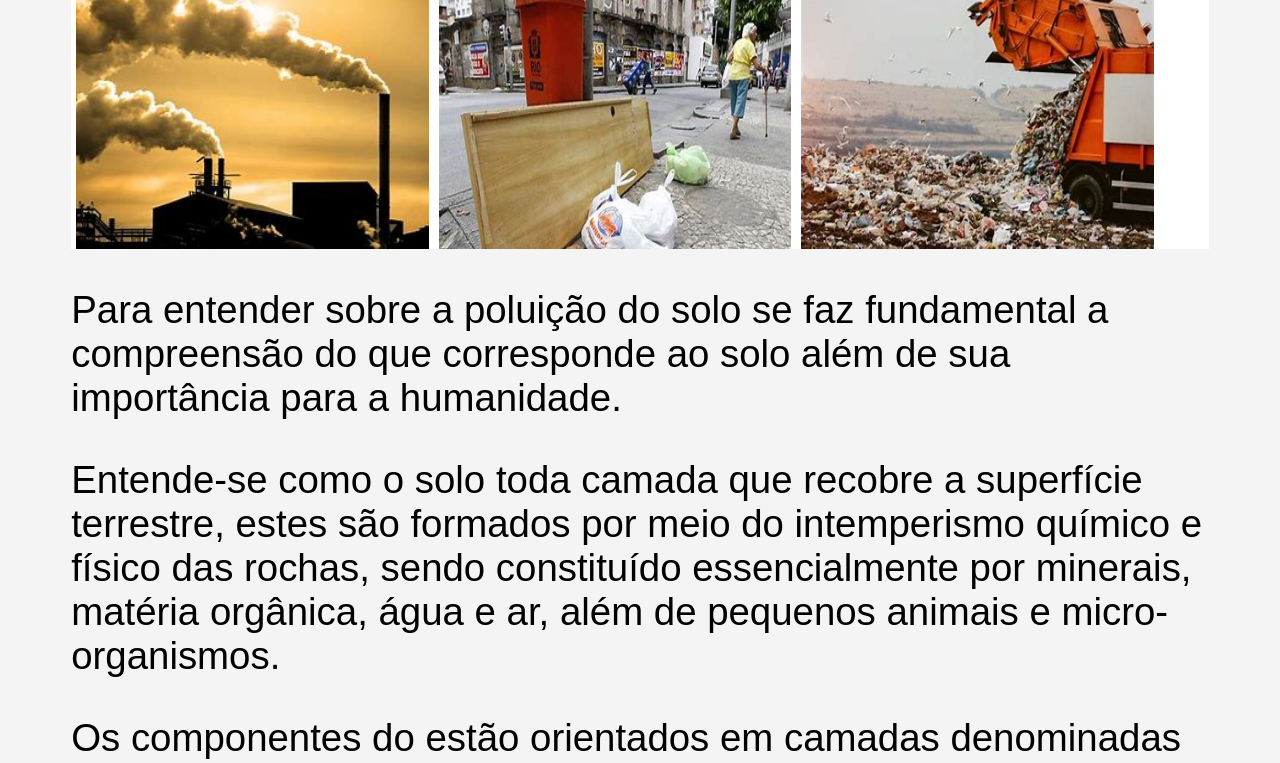
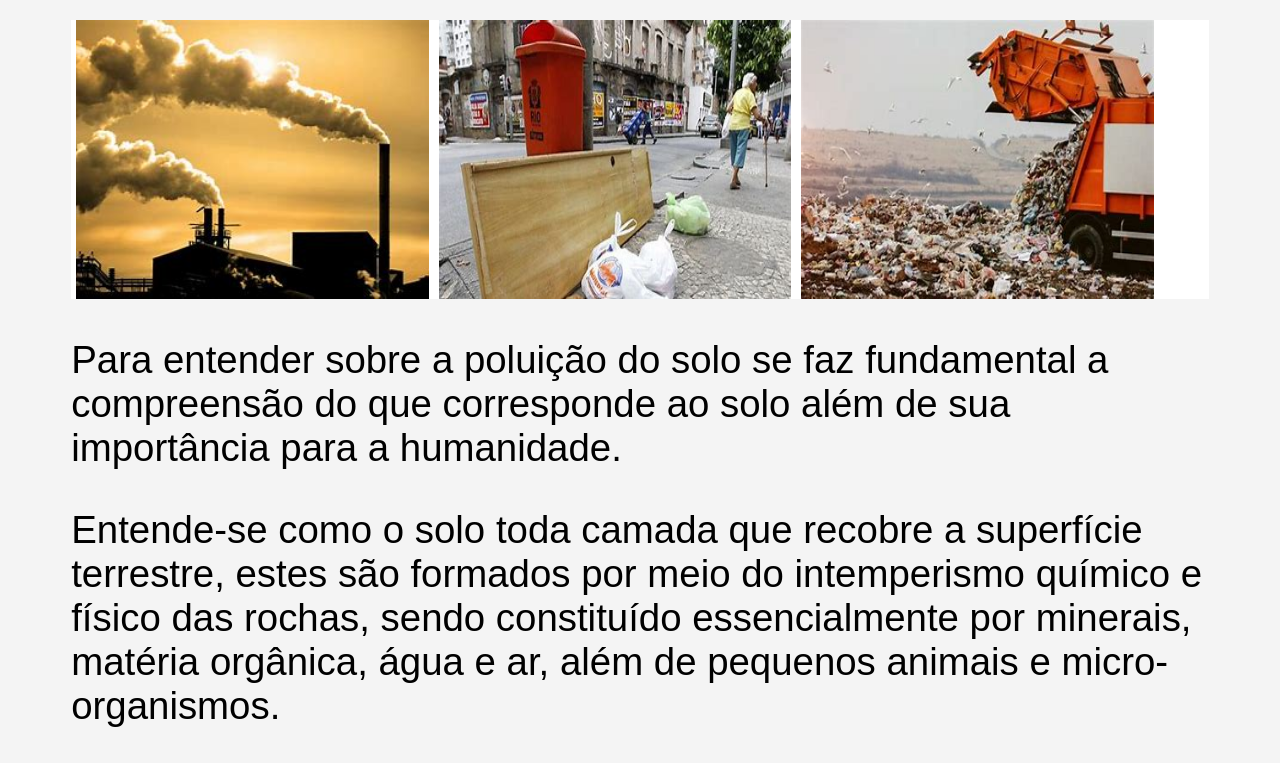
Before and after one commit to Saito-San014/aps-poluicao-do-solo, a website: page src/public/index.html in a window 1280 px wide. Shown: the part 206-969 px from the top of the page. Drawn offline with nearby package versions, Linux system fonts and the light colour scheme.

Commit message:
mod menu

```diff
--- a/src/public/estiloTexto.css
+++ b/src/public/estiloTexto.css
@@ -3,7 +3,7 @@ body {
     text-rendering: optimizeLegibility;
 }
 #containerTexto{
-    top: 40px;
+    top: 90px;
     position: relative;
     width: auto;
     display: flex;
```
